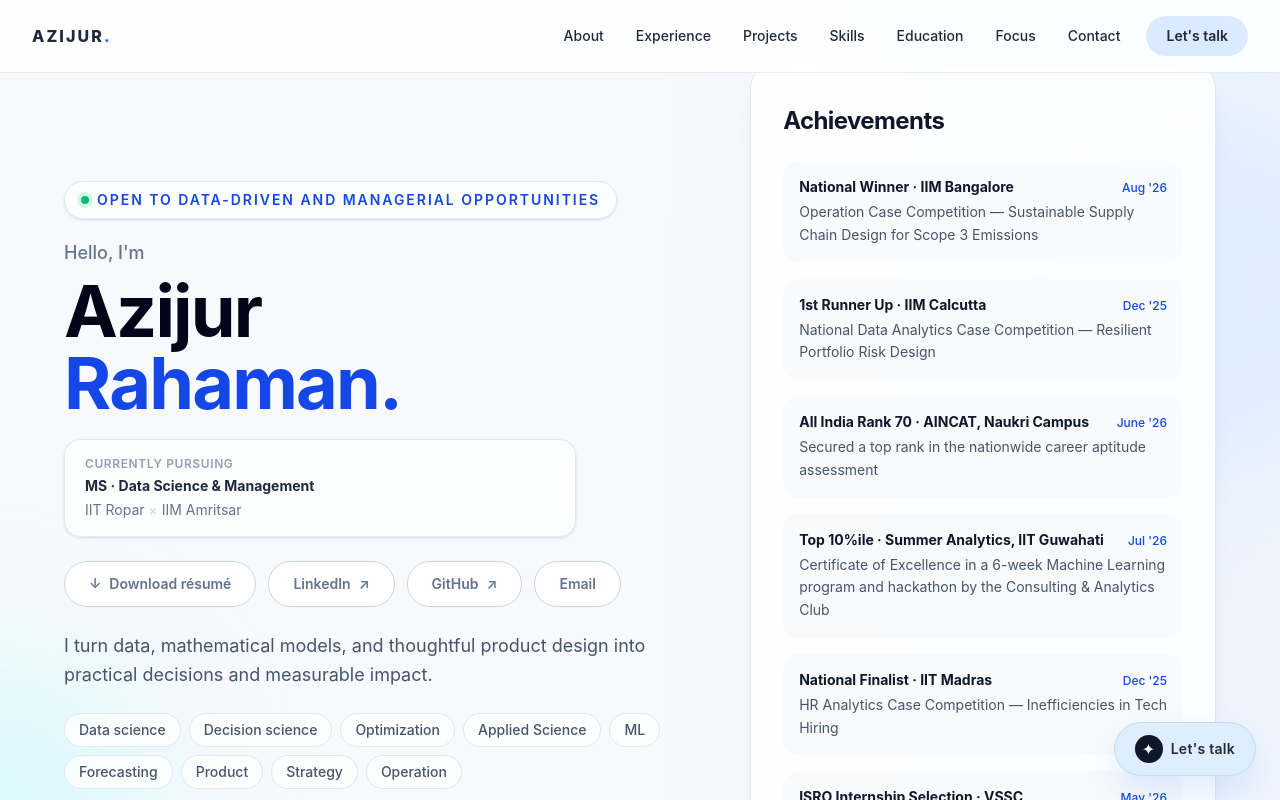
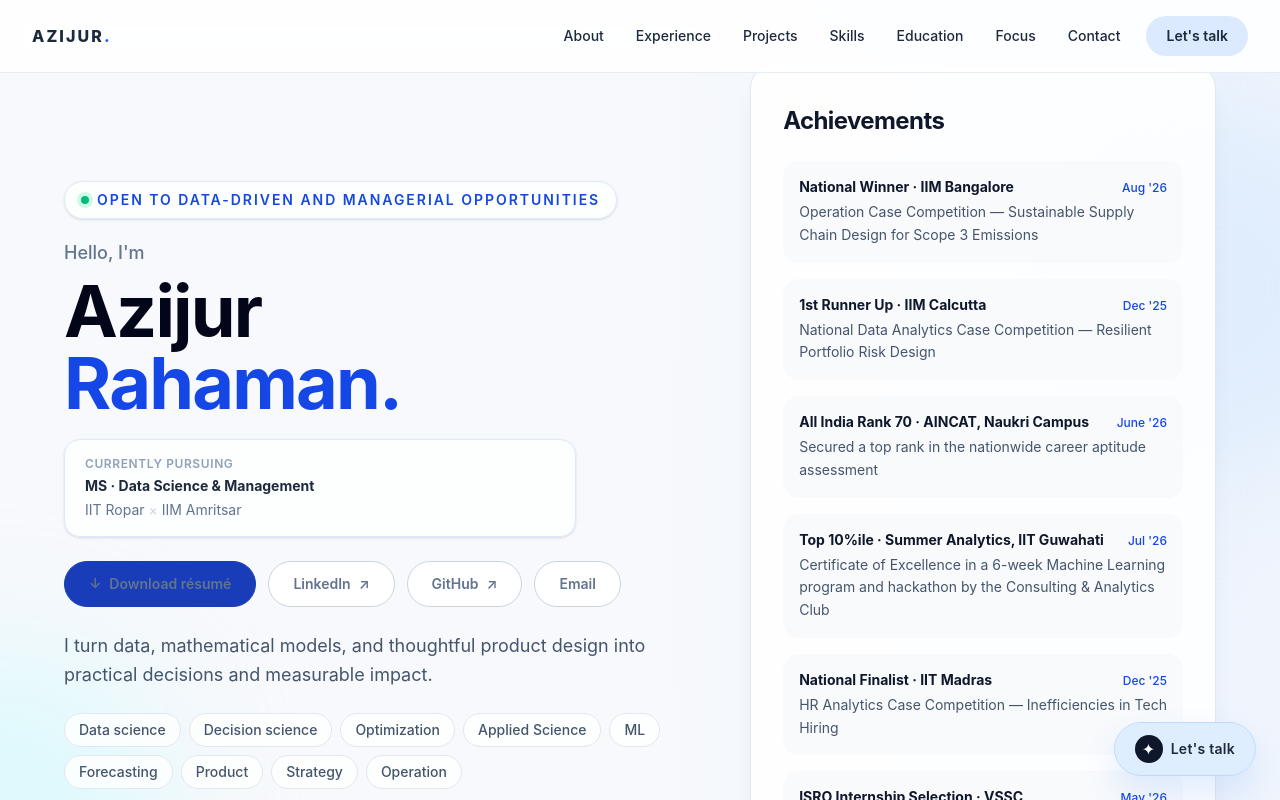
Before and after one commit to azij2023/portfolio, a React (Vite) app: page / in a window 1280 px wide. Shown: the top 800 px of the page. Built offline with nearby package versions, Linux system fonts and the light colour scheme.

Commit message:
Style resume button with dark blue background

```diff
--- a/src/components/Home.jsx
+++ b/src/components/Home.jsx
@@ -85,7 +85,7 @@ export default function Home() {
             <a
               href={`${import.meta.env.BASE_URL}Azijur%20Rahaman_Resume.pdf`}
               download="Azijur Rahaman_Resume.pdf"
-              className="inline-flex items-center gap-2 rounded-full border border-slate-300 bg-white px-6 py-3 text-sm font-semibold text-slate-700 transition-all duration-200 hover:-translate-y-0.5 hover:border-blue-200 hover:bg-blue-50 hover:text-blue-800 hover:shadow-sm"
+              className="inline-flex items-center gap-2 rounded-full border border-blue-800 bg-blue-800 px-6 py-3 text-sm font-semibold text-white transition-all duration-200 hover:-translate-y-0.5 hover:border-blue-900 hover:bg-blue-900 hover:shadow-sm"
             >
               <span aria-hidden="true">↓</span> Download résumé
             </a>
```
